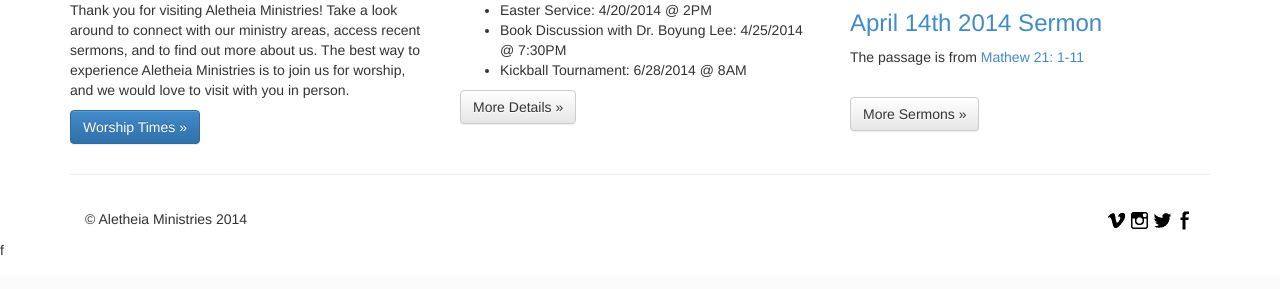
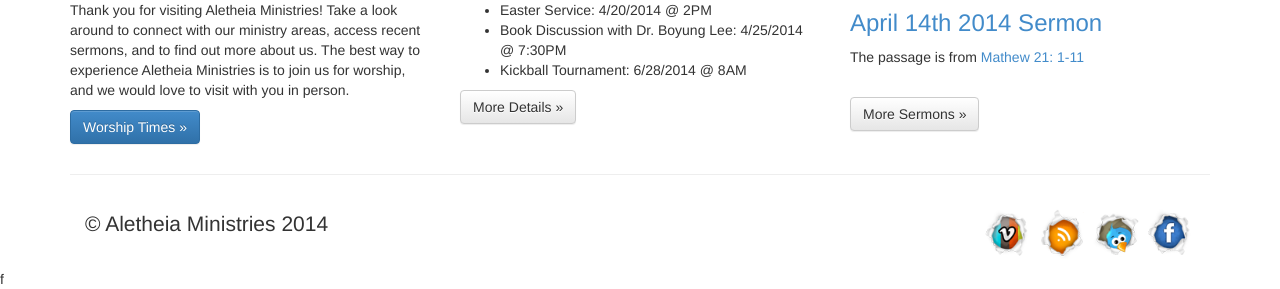
Before and after one commit to Twang015/CCUMC, a PHP site: page /index.php in a window 1280 px wide. Shown: the part 524-813 px from the top of the page. Before the commit the page ends 779 px from the top, so only its background shows below. Run offline with PHP 8.4, Linux system fonts and the light colour scheme; some libraries are stand-ins or nearby versions.

Commit message:
modified footer

```diff
--- a/css/main.css
+++ b/css/main.css
@@ -34,6 +34,9 @@
 	float: left;
 }
 
+.footer {
+	font-size: 1.5em
+}
 .footerstyle2 {
 	float: right;
 }
--- a/footer.php
+++ b/footer.php
@@ -1,14 +1,14 @@
 <footer class="caro">
     <div class="container">
     	<div <div class="footerstyle1">
-    		<p>&copy; Aletheia Ministries 2014</p>
+    		<p class="footer">&copy; Aletheia Ministries 2014</p>
     		</div>
     	<div <div class="footerstyle2">
 			<p class="social-icons">
-			<a class="vimeo" href="http://vimeo.com/Aletheiaministries" target="_blank"><img src="img/icon-vimeo-black-02.png" alt="Vimeo" width="19" height="19" /></a>
-			<a class="instagram" href="http://instagram.com/AletheiaMinistries" target="_blank"><img src="img/icon-instagram-black-04.png" alt="Instagram" width="19" height="19" /></a>
-			<a class="twitter" href="http://twitter.com/AletheiaMinistries" target="_blank"><img src="img/icon-twitter-black-03.png" alt="Twitter" width="19" height="19" /></a>
-			<a class="facebook" href="https://www.facebook.com/groups/158626917493699/" target="_blank"><img src="img/icon-facebook-black-01.png" alt="Facebook" width="19" height="19" /></a>
+			<a class="vimeo" href="#<!-- http://vimeo.com/Aletheiaministries -->" target="_blank"><img src="img/icon-vimeo-black-02.png" alt="Vimeo" width="50" height="50" /></a>
+			<a class="RSS" href="#" target="_blank"><img src="img/icon-instagram-black-04.png" alt="RSS" width="50" height="50" /></a>
+			<a class="twitter" href="#<!-- http://twitter.com/AletheiaMinistries -->" target="_blank"><img src="img/icon-twitter-black-03.png" alt="Twitter" width="50" height="50" /></a>
+			<a class="facebook" href="https://www.facebook.com/groups/158626917493699/" target="_blank"><img src="img/icon-facebook-black-01.png" alt="Facebook" width="50" height="50" /></a>
 			</p>
 		</div>
 	</div>
```
Also changed, not shown: img/icon-facebook-black-01.png, img/icon-instagram-black-04.png, img/icon-twitter-black-03.png, img/icon-vimeo-black-02.png.
